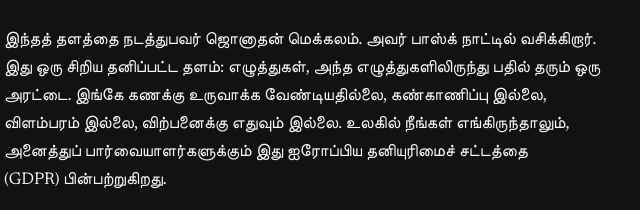
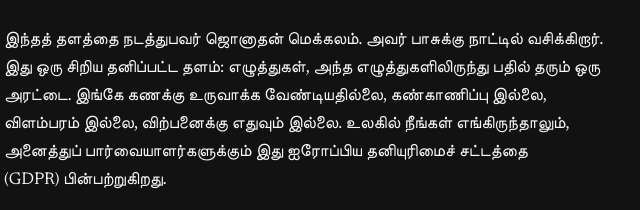
Before and after one commit to streamjonathan/jonathanmccallum-ta, an Eleventy site: page content/pages/privacy.md in a window 1280 px wide. Shown: the part 216-426 px from the top of the page, 336-976 px from the left. Built offline with nearby package versions, Linux system fonts and the light colour scheme; Eleventy itself is replaced by a stand-in of ours; files that its build step writes are made by us from their sources.

Commit message:
Privacy audit: correct Basque Country wording in privacy page (ta)

```diff
--- a/content/pages/privacy.md
+++ b/content/pages/privacy.md
@@ -6,7 +6,7 @@ original_url: https://jonathanmccallum.com/privacy/
 
 # தனியுரிமை
 
-இந்தத் தளத்தை நடத்துபவர் ஜொனாதன் மெக்கலம். அவர் பாஸ்க் நாட்டில் வசிக்கிறார். இது ஒரு சிறிய தனிப்பட்ட தளம்: எழுத்துகள், அந்த எழுத்துகளிலிருந்து பதில் தரும் ஒரு அரட்டை. இங்கே கணக்கு உருவாக்க வேண்டியதில்லை, கண்காணிப்பு இல்லை, விளம்பரம் இல்லை, விற்பனைக்கு எதுவும் இல்லை. உலகில் நீங்கள் எங்கிருந்தாலும், அனைத்துப் பார்வையாளர்களுக்கும் இது ஐரோப்பிய தனியுரிமைச் சட்டத்தை (GDPR) பின்பற்றுகிறது.
+இந்தத் தளத்தை நடத்துபவர் ஜொனாதன் மெக்கலம். அவர் பாசுக்கு நாட்டில் வசிக்கிறார். இது ஒரு சிறிய தனிப்பட்ட தளம்: எழுத்துகள், அந்த எழுத்துகளிலிருந்து பதில் தரும் ஒரு அரட்டை. இங்கே கணக்கு உருவாக்க வேண்டியதில்லை, கண்காணிப்பு இல்லை, விளம்பரம் இல்லை, விற்பனைக்கு எதுவும் இல்லை. உலகில் நீங்கள் எங்கிருந்தாலும், அனைத்துப் பார்வையாளர்களுக்கும் இது ஐரோப்பிய தனியுரிமைச் சட்டத்தை (GDPR) பின்பற்றுகிறது.
 
 இந்தப் பக்கத்தில் உள்ள எதைப் பற்றியும், அல்லது உங்கள் தனிப்பட்ட தரவைப் பற்றியும் நீங்கள் கேட்க வேண்டுமானால், ஜொனாதனுக்கு <a href="#" data-contact-email data-contact-email-text>எனக்கு மின்னஞ்சல் அனுப்புங்கள்</a> என்ற முகவரியில் எழுதுங்கள். நீங்கள் அவருக்கு [Instagram](https://www.instagram.com/jonamccallum) அல்லது [Threads](https://www.threads.com/@jonamccallum) இல் செய்தி அனுப்பலாம்.
 
```
